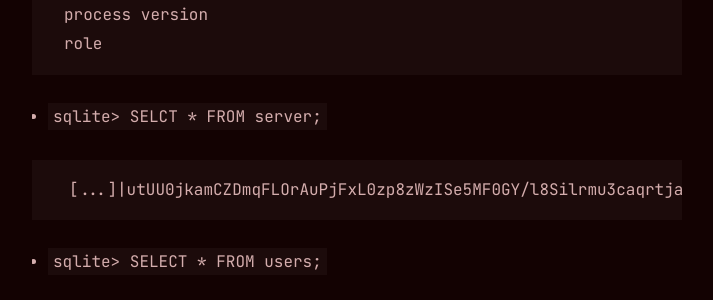
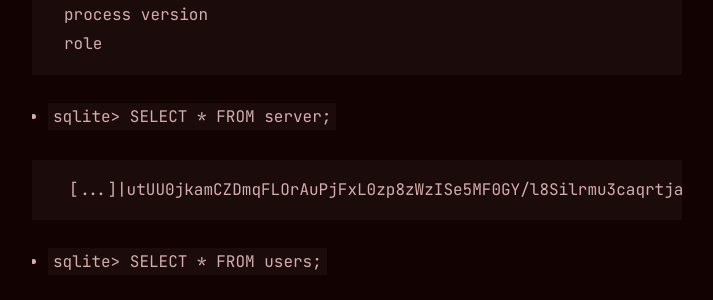
Before and after one commit to BlackCage/BlackCage.github.io, a Jekyll site: the page built from all_collections/_posts/2022-11-27-fortune-htb.md, in a window 1280 px wide and 900 px high, scrolled down 9301 px. Shown: the part 154-454 px from the top of the window, without its empty margins (283-996 px from the left). Built offline with Jekyll 4.4.1, drawn with Linux system fonts in a browser that asks for light colours.

Commit message:
Update 2022-11-27-fortune-htb.md

````diff
--- a/all_collections/_posts/2022-11-27-fortune-htb.md
+++ b/all_collections/_posts/2022-11-27-fortune-htb.md
@@ -266,7 +266,7 @@ process version
 role
 ```
 
-- `sqlite> SELCT * FROM server;`
+- `sqlite> SELECT * FROM server;`
 
 ```
 [...]|utUU0jkamCZDmqFLOrAuPjFxL0zp8zWzISe5MF0GY/l8Silrmu3caqrtjaVjLQlvFFEgESGz|[...]
````
